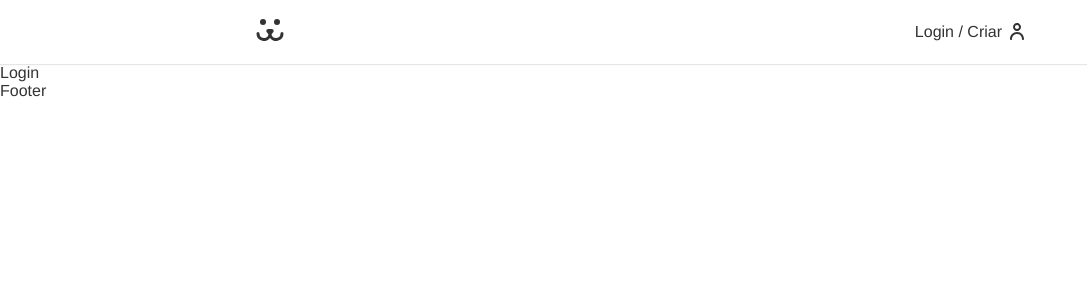
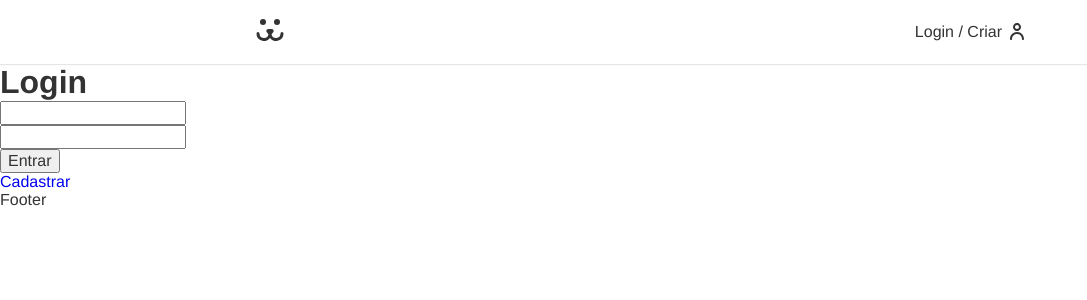
Before and after one commit to devroboco/dogs-react, a React (Vite) app: page /login in a window 1280 px wide. Shown: the top 300 px of the page, without its empty margins (0-1087 px from the left). Built offline with nearby package versions, Linux system fonts and the light colour scheme.

Commit message:
rotas do login

```diff
--- a/src/App.jsx
+++ b/src/App.jsx
@@ -13,7 +13,7 @@
         <Header />
         <Routes>
           <Route path='/' element={<Home />} />
-          <Route path='/login' element={<Login />} />
+          <Route path='/login/*' element={<Login />} />
         </Routes>
         <Footer />
       </BrowserRouter>
--- a/src/Components/Login/Login.jsx
+++ b/src/Components/Login/Login.jsx
@@ -1,7 +1,21 @@
 import React from "react";
+import { Route, Routes } from "react-router-dom";
+import LoginForm from "./LoginForm";
+import LoginCreate from "./LoginCreate";
+import LoginPasswordLost from "./LoginPasswordLost";
+import LoginPasswordReset from "./LoginPasswordReset";
 
 const Login = () => {
-  return <div>Login</div>;
+  return (
+    <div>
+      <Routes>
+        <Route path='/' element={<LoginForm />} />
+        <Route path='criar' element={<LoginCreate />} />
+        <Route path='perdeu' element={<LoginPasswordLost />} />
+        <Route path='resetar' element={<LoginPasswordReset />} />
+      </Routes>
+    </div>
+  );
 };
 
 export default Login;
--- /dev/null
+++ b/src/Components/Login/LoginCreate.jsx
@@ -0,0 +1,7 @@
+import React from "react";
+
+const LoginCreate = () => {
+  return <div>LoginCreate</div>;
+};
+
+export default LoginCreate;
--- /dev/null
+++ b/src/Components/Login/LoginForm.jsx
@@ -0,0 +1,40 @@
+import React from "react";
+import { Link } from "react-router-dom";
+
+const LoginForm = () => {
+  const [username, setUsername] = React.useState("");
+  const [password, setPassword] = React.useState("");
+
+  function handleSubmit(event) {
+    event.preventDefault();
+    fetch("https://dogsapi.origamid.dev/json/jwt-auth/v1/token", {
+      method: "POST",
+      headers: {
+        "Content-Type": "application/json",
+      },
+      body: JSON.stringify({ username, password }),
+    });
+  }
+
+  return (
+    <div>
+      <h1>Login</h1>
+      <form action='' onSubmit={handleSubmit}>
+        <input
+          type='text'
+          value={username}
+          onChange={({ target }) => setUsername(target.value)}
+        />
+        <input
+          type='text'
+          value={password}
+          onChange={({ target }) => setPassword(target.value)}
+        />
+        <button>Entrar</button>
+      </form>
+      <Link to='/login/criar'>Cadastrar</Link>
+    </div>
+  );
+};
+
+export default LoginForm;
--- /dev/null
+++ b/src/Components/Login/LoginPasswordLost.jsx
@@ -0,0 +1,7 @@
+import React from "react";
+
+const LoginPasswordLost = () => {
+  return <div>LoginPasswordLost</div>;
+};
+
+export default LoginPasswordLost;
--- /dev/null
+++ b/src/Components/Login/LoginPasswordReset.jsx
@@ -0,0 +1,7 @@
+import React from "react";
+
+const LoginPasswordReset = () => {
+  return <div>LoginPasswordReset</div>;
+};
+
+export default LoginPasswordReset;
```
